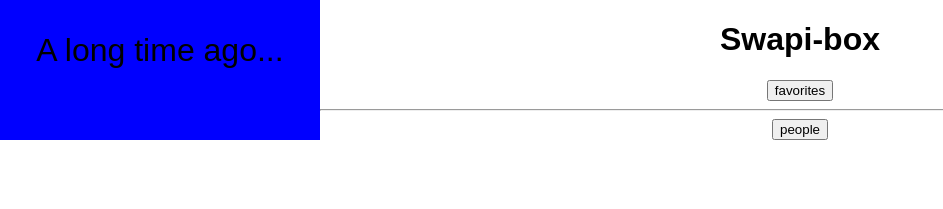
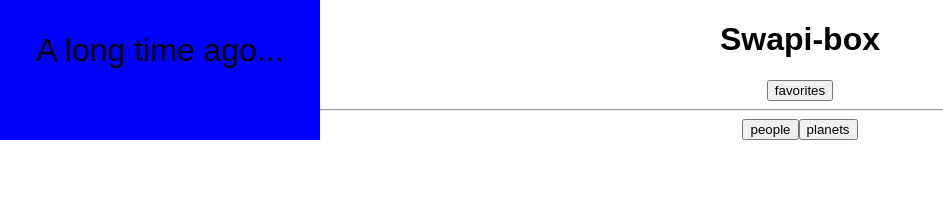
Before and after one commit to airum82/swapi-box, a React (Create React App) app in the folder swapi-box/: page / in a window 1280 px wide. Shown: the top 209 px of the page, without its empty margins (0-943 px from the left). Built offline with nearby package versions, Linux system fonts and the light colour scheme.

Commit message:
Added planets button component to App render

```diff
--- a/swapi-box/src/App/App.js
+++ b/swapi-box/src/App/App.js
@@ -3,6 +3,7 @@
 import { Intro } from '../Intro/Intro';
 import { FavoritesButton } from '../FavoritesButton/FavoritesButton';
 import { PeopleButton } from '../PeopleButton/PeopleButton';
+import { PlanetsButton } from '../PlanetsButton/PlanetsButton';
 
 
 class App extends Component {
@@ -21,6 +22,7 @@
           <FavoritesButton />
           <hr />
           <PeopleButton />
+          <PlanetsButton />
         </main>
       </div>
     );
--- a/swapi-box/src/PlanetsButton/PlanetsButton.js
+++ b/swapi-box/src/PlanetsButton/PlanetsButton.js
@@ -0,0 +1,8 @@
+import React from 'react';
+
+export const PlanetsButton = (props) => {
+  return (
+    <button>planets</button>
+
+  )
+}
```
